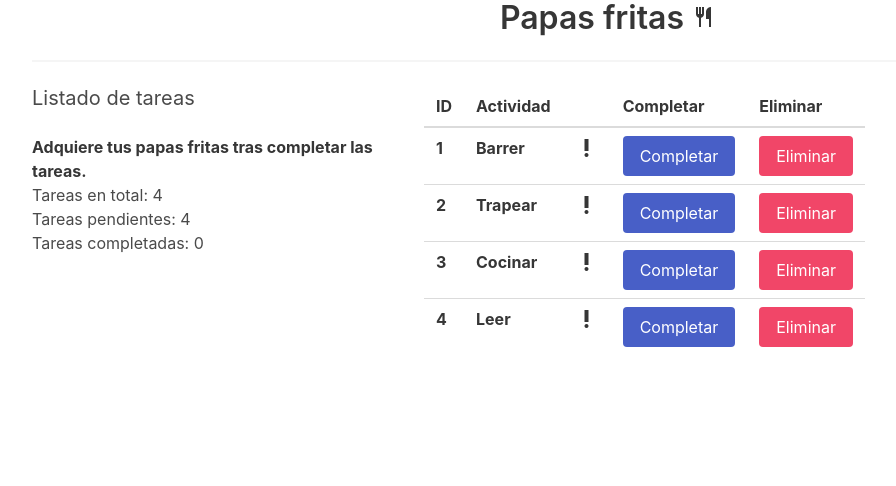
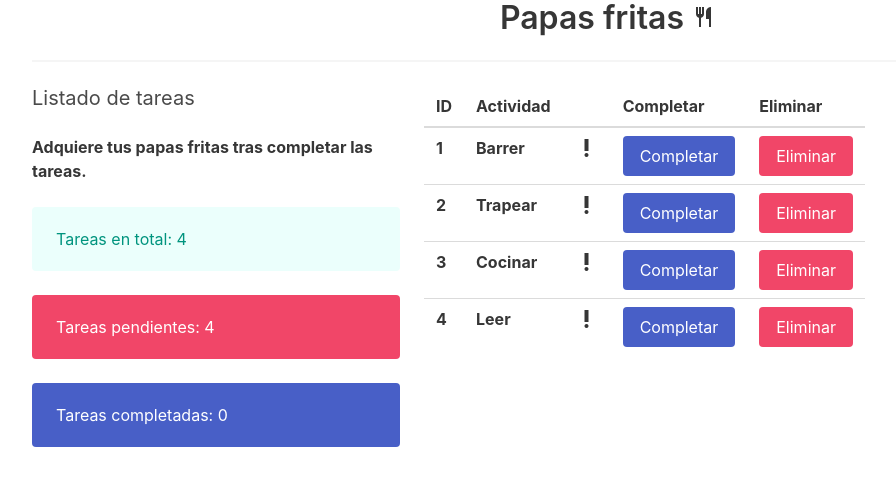
Before and after one commit to ClaudiaQuezadaRiquelme/yirsis-02-tareas, an Angular app: page / in a window 1280 px wide. Shown: the top 486 px of the page, without its empty margins (32-928 px from the left). Built offline with nearby package versions, Linux system fonts and the light colour scheme.

Commit message:
notifications

```diff
--- a/src/app/tareas/subtitulo/subtitulo.component.html
+++ b/src/app/tareas/subtitulo/subtitulo.component.html
@@ -1,9 +1,51 @@
 <div>
     <h2 class="subtitle">Listado de tareas</h2>
     <p><strong>Adquiere tus papas fritas tras completar las tareas.</strong></p>
-    <p>Tareas en total: <span>{{tareasLength}}</span></p>
-    <p>Tareas pendientes: <span>{{pendientes}}</span></p>
-    <p>Tareas completadas: <span>{{completadas}}</span></p>
+    <br>
+
+    <ng-container *ngIf="tareasLength > 0; else tareasLengthCero">
+        <div class="notification is-primary is-light">
+            Tareas en total: <span>{{tareasLength}}</span>
+        </div>
+    </ng-container>
+    <ng-template #tareasLengthCero>
+        <div class="notification is-success">
+            Tareas en total: <span>{{tareasLength}}</span>
+        </div>
+    </ng-template>
+    <!-- <p>Tareas en total: <span>{{tareasLength}}</span></p> -->
+
+    <ng-container *ngIf="pendientes === tareasLength; else pendientesProgress">
+        <div class="notification is-danger">
+            Tareas pendientes: <span>{{pendientes}}</span>
+        </div>
+    </ng-container>
+    <ng-template #pendientesProgress>
+        <ng-container *ngIf="pendientes != 0; else pendientesCero">
+            <div class="notification is-warning">
+                Tareas pendientes: <span>{{pendientes}}</span>
+            </div>
+        </ng-container>
+        <ng-template #pendientesCero>
+            <div class="notification  is-success is-light">
+                Tareas pendientes: <span>{{pendientes}}</span>
+            </div>
+        </ng-template>
+    </ng-template>
+    <!-- <p>Tareas pendientes: <span>{{pendientes}}</span></p> -->
+
+    <ng-container *ngIf="completadas === tareasLength; else completadasProgress">
+        <div class="notification is-primary">
+            Tareas completadas: <span>{{completadas}}</span>
+        </div>
+    </ng-container>
+    <ng-template #completadasProgress>
+        <div class="notification is-link">
+            Tareas completadas: <span>{{completadas}}</span>
+        </div>
+    </ng-template>
+    <!-- <p>Tareas completadas: <span>{{completadas}}</span></p> -->
+
     <ng-container *ngIf="pendientes === 0">
         <hr>
         <h1 class="title">
```
